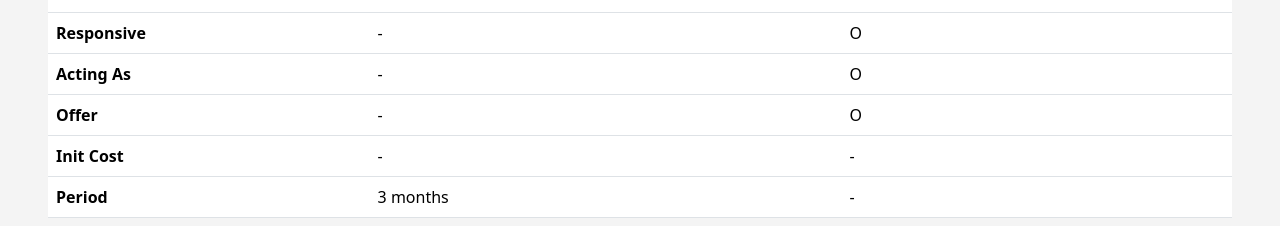
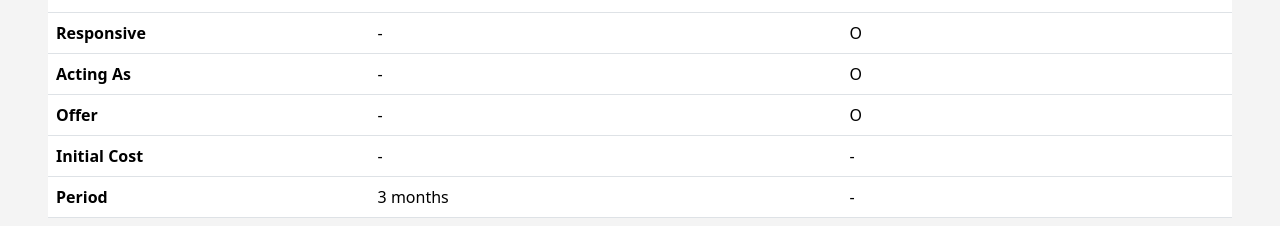
Before and after one commit to jbdura/fun-task, a Vue app: page / in a window 1280 px wide. Shown: the part 4604-4830 px from the top of the page. Built offline with nearby package versions, Linux system fonts and the light colour scheme.

Commit message:
Spelling fix

```diff
--- a/src/components/ComparePlans.vue
+++ b/src/components/ComparePlans.vue
@@ -59,7 +59,7 @@ const plans = [
           <td>{{ plans[ 1 ].details.offer ? 'O' : '-' }}</td>
         </tr>
         <tr>
-          <th scope="row">Init Cost</th>
+          <th scope="row">Initial Cost</th>
           <td>{{ plans[ 0 ].details.init_cost ? 'O' : '-' }}</td>
           <td>{{ plans[ 1 ].details.init_cost ? 'O' : '-' }}</td>
         </tr>
```
